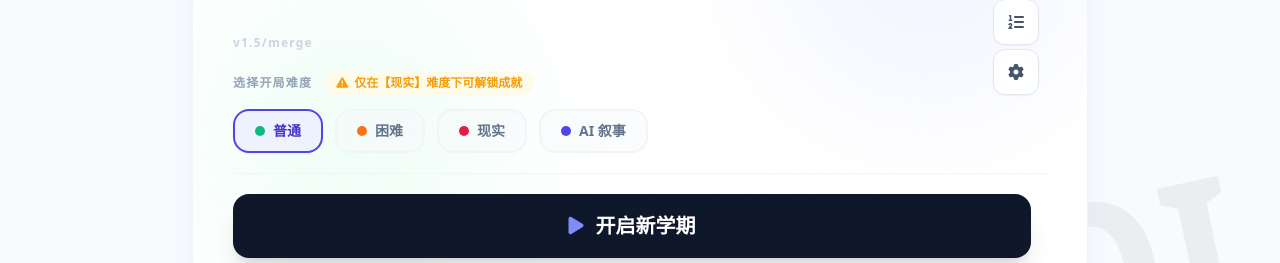
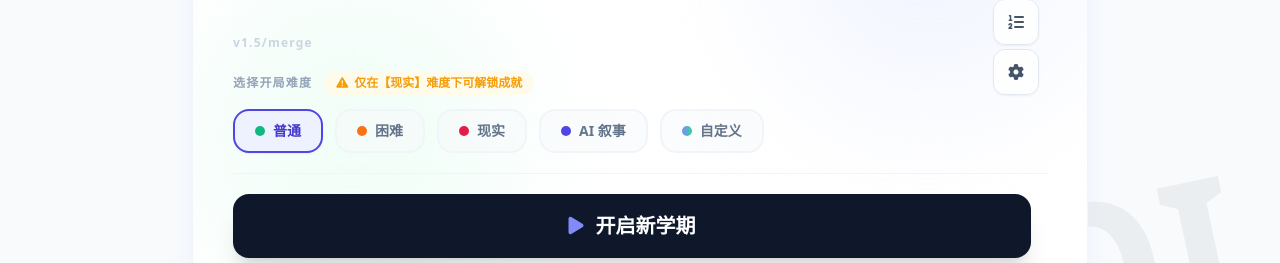
Before and after one commit to xErufy7/recallbj8z, a React (Vite) app: page / in a window 1280 px wide. Shown: the part 356-619 px from the top of the page. Built offline with nearby package versions, Linux system fonts and the light colour scheme.

Commit message:
优化界面，合并更新日志

```diff
--- a/App.tsx
+++ b/App.tsx
@@ -219,7 +219,7 @@ const App: React.FC = () => {
           <>
             <HomeView
               selectedDifficulty={selectedDifficulty} onDifficultyChange={handleDifficultyChange}
-              customStats={customStats} onCustomStatsChange={setCustomStats} onCustomStatsConfirm={handleCustomStatsConfirm}
+              customStats={customStats} onCustomStatsChange={setCustomStats} onCustomStatsConfirm={handleCustomStatsConfirm} customActive={useCustomStats}
               onStart={prepareGame} hasSave={difficultyHasSave} onLoadGame={handleLoadGame}
               unlockedAchievements={state.unlockedAchievements}
               onResetAchievements={() => {
--- a/components/HomeView.tsx
+++ b/components/HomeView.tsx
@@ -12,6 +12,7 @@ interface HomeViewProps {
     customStats: GeneralStats;
     onCustomStatsChange: (stats: GeneralStats) => void;
     onCustomStatsConfirm?: () => void;
+    customActive: boolean;
     onStart: () => void;
     hasSave: boolean;
     onLoadGame: () => void;
@@ -25,7 +26,7 @@ const STAT_LABELS: Record<string, string> = {
     romance: '魅力', luck: '运气', experience: '经验',
 };
 
-const HomeView: React.FC<HomeViewProps> = ({ selectedDifficulty, onDifficultyChange, customStats, onCustomStatsChange, onStart, hasSave, onLoadGame, unlockedAchievements, onResetAchievements, onShowLeaderboard }) => {
+const HomeView: React.FC<HomeViewProps> = ({ selectedDifficulty, onDifficultyChange, customStats, onCustomStatsChange, onCustomStatsConfirm, customActive, onStart, hasSave, onLoadGame, unlockedAchievements, onResetAchievements, onShowLeaderboard }) => {
     const [showChangelog, setShowChangelog] = React.useState(false);
     const [showAchievements, setShowAchievements] = React.useState(false);
     const [showCustomModal, setShowCustomModal] = React.useState(false);
@@ -41,6 +42,7 @@ const HomeView: React.FC<HomeViewProps> = ({ selectedDifficulty, onDifficultyCha
 
     const saveApi = () => {
         saveApiSettings(apiSettings);
+        onCustomStatsConfirm?.();
         setApiSaved(true);
         setTimeout(() => setApiSaved(false), 2000);
     };
@@ -148,6 +150,12 @@ const HomeView: React.FC<HomeViewProps> = ({ selectedDifficulty, onDifficultyCha
                                             {config.label}
                                         </button>
                                     ))}
+                                    <button key="CUSTOM" onClick={handleCustomClick}
+                                        className={`px-5 py-2.5 rounded-2xl border-2 transition-all flex items-center gap-2 font-bold text-sm ${customActive ? 'border-indigo-600 bg-indigo-50 text-indigo-700 shadow-sm' : 'border-slate-100 bg-slate-50/50 text-slate-500 hover:border-slate-300 hover:bg-white'}`}
+                                    >
+                                        <div className="w-2.5 h-2.5 rounded-full bg-gradient-to-r from-indigo-400 to-emerald-400"></div>
+                                        自定义
+                                    </button>
                                 </div>
                             </div>
 
@@ -196,7 +204,7 @@ const HomeView: React.FC<HomeViewProps> = ({ selectedDifficulty, onDifficultyCha
                             </button>
                         </div>
 
-                        <div className="overflow-y-auto custom-scroll space-y-6 px-0.5 flex-1">
+                        <div className="overflow-y-auto custom-scroll space-y-6 pl-0.5 pr-4 flex-1">
                             {/* Custom Stats */}
                             <div>
                                 <label className="block text-xs font-black text-slate-500 uppercase tracking-wider mb-3">
--- a/data/constants.ts
+++ b/data/constants.ts
@@ -2,8 +2,7 @@
 import { Difficulty, GeneralStats } from '../types';
 
 export const CHANGELOG_DATA = [
-    { version: 'v1.5/merge', date: '2026-8-11', content: ['主页UI大幅优化', '新增按钮动画效果', '天赋界面简化', '面板间距调整', '多处细节优化'] },
-    { version: 'v1.5/merge', date: '2026-8-8', content: ['新增排行榜系统', '新增自定义API配置', '天赋被动系统', '每难度独立存档', '优化弹窗阴影遮盖效果'] },
+    { version: 'v1.5/merge', date: '2026-8-13', content: ['新增自定义系统：自定义难度属性开局生效 + AI API配置', '修复点击设置导致难度取消高亮的问题', '主页UI大幅优化：按钮动画、面板间距、滚动条与阴影细节调整', '天赋系统升级：新增被动系统，界面简化', '新增排行榜系统', '每难度独立存档'] },
     { version: 'v1.4', date: '2026-5-21', content: ['优化了主界面排版', '新增自定义 API 配置', '保存进度方式改为自动保存', '优化了排行榜的显示', '新增重置成就功能'] },
     { version: 'v1.3/beta', date: '2026-1-22', content: ['新增【无限重开 AI版】，接入 Gemini API 实现动态事件。', '优化了负债逻辑，现在负债会有分级 Debuff。'] },
     { version: 'v1.2/testing', date: '2026-1-21', content: ['实装了每日挑战','修复了已知问题'] },
```
